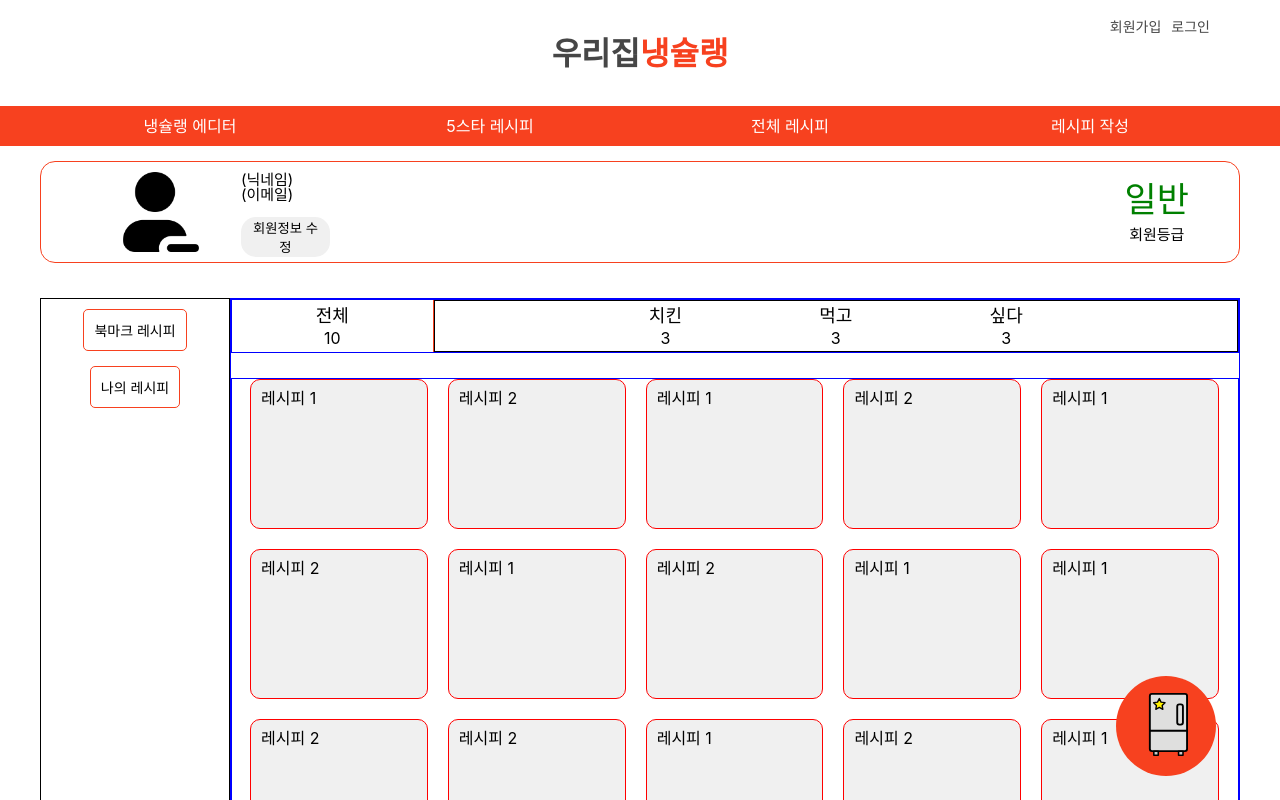
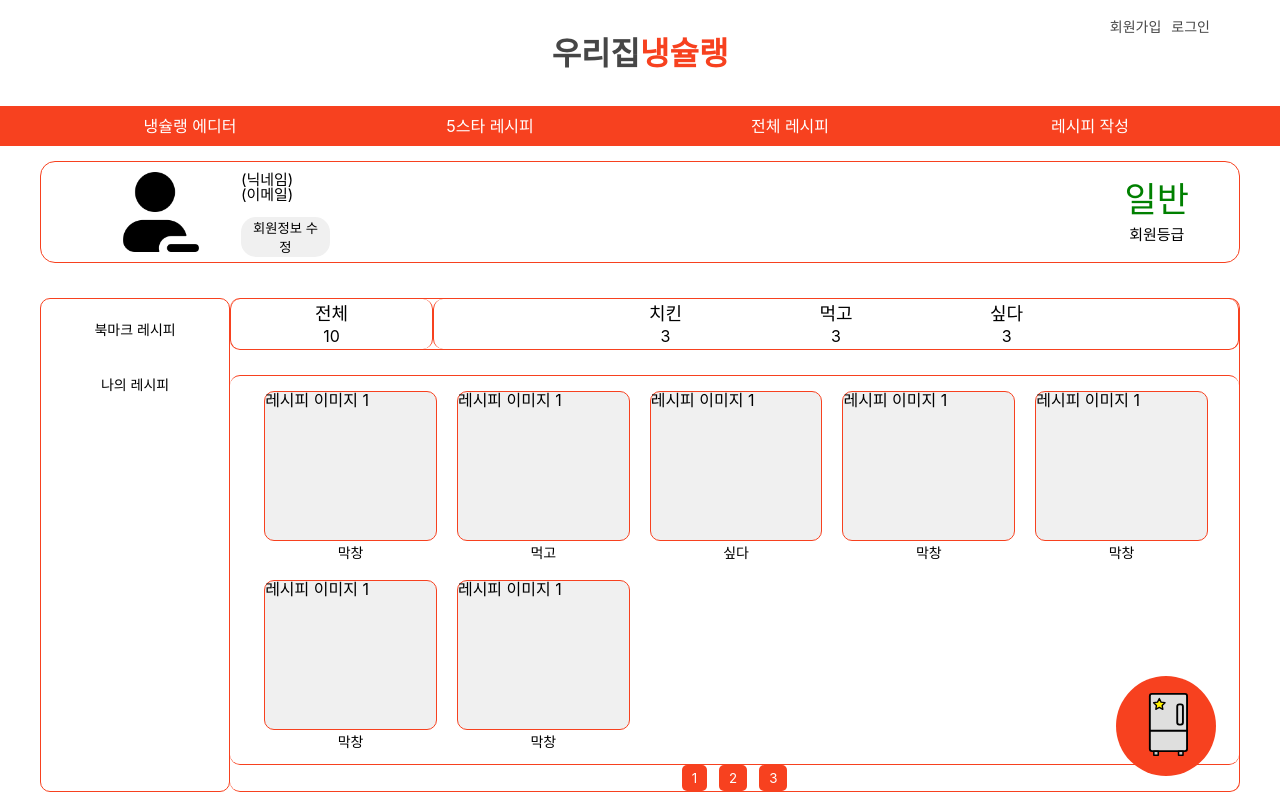
Before and after one commit to helloleesul/our-home-michelin, a React (Create React App) app: page /mypage in a window 1280 px wide. Shown: the top 800 px of the page. Built offline with nearby package versions, Linux system fonts and the light colour scheme; no server answers.

Commit message:
feat: 마이페이지 퍼블리싱중

```diff
--- a/src/pages/MyPage.js
+++ b/src/pages/MyPage.js
@@ -25,6 +25,10 @@ function MyPage(props) {
       }
     })();
   }, []);
+  const hanldeImg = () => {
+    alert("dlalwlzmfflr");
+    //여기서 이미지를 파일에서 선택해서 넣게하고싶어
+  };
   return (
     <>
       <PortalModal handleShowModal={showModal} size={"35%"}>
@@ -32,7 +36,11 @@ function MyPage(props) {
       </PortalModal>
       <S.Container>
         <S.UserContainer>
-          <S.ProfileImg src={BasicProfileImg} alt="프로필 이미지" />
+          <S.ProfileImg
+            onClick={hanldeImg}
+            src={BasicProfileImg}
+            alt="프로필 이미지"
+          />
           <S.InfoContainer>
             <S.Text>{nickname}(닉네임)</S.Text>
             <S.Text>{userEmail} (이메일)</S.Text>
@@ -72,25 +80,38 @@ function MyPage(props) {
             </S.menuCount>
           </S.countContainer>
           <S.RecipeList>
-            <S.RecipeCard>레시피 1</S.RecipeCard>
-            <S.RecipeCard>레시피 2</S.RecipeCard>
-            <S.RecipeCard>레시피 1</S.RecipeCard>
-            <S.RecipeCard>레시피 2</S.RecipeCard>
-            <S.RecipeCard>레시피 1</S.RecipeCard>
-            <S.RecipeCard>레시피 2</S.RecipeCard>
-            <S.RecipeCard>레시피 1</S.RecipeCard>
-            <S.RecipeCard>레시피 2</S.RecipeCard>
-            <S.RecipeCard>레시피 1</S.RecipeCard>
-            <S.RecipeCard>레시피 1</S.RecipeCard>
-            <S.RecipeCard>레시피 2</S.RecipeCard>
-            <S.RecipeCard>레시피 2</S.RecipeCard>
-            <S.RecipeCard>레시피 1</S.RecipeCard>
-            <S.RecipeCard>레시피 2</S.RecipeCard>
-            <S.RecipeCard>레시피 1</S.RecipeCard>
-            <S.RecipeCard>레시피 1</S.RecipeCard>
+            <S.RecipeItemBox>
+              <S.RecipeCard>레시피 이미지 1</S.RecipeCard>
+              <S.RecipeText>막창</S.RecipeText>
+            </S.RecipeItemBox>
+            <S.RecipeItemBox>
+              <S.RecipeCard>레시피 이미지 1</S.RecipeCard>
+              <S.RecipeText>먹고</S.RecipeText>
+            </S.RecipeItemBox>
+            <S.RecipeItemBox>
+              <S.RecipeCard>레시피 이미지 1</S.RecipeCard>
+              <S.RecipeText>싶다</S.RecipeText>
+            </S.RecipeItemBox>{" "}
+            <S.RecipeItemBox>
+              <S.RecipeCard>레시피 이미지 1</S.RecipeCard>
+              <S.RecipeText>막창</S.RecipeText>
+            </S.RecipeItemBox>{" "}
+            <S.RecipeItemBox>
+              <S.RecipeCard>레시피 이미지 1</S.RecipeCard>
+              <S.RecipeText>막창</S.RecipeText>
+            </S.RecipeItemBox>{" "}
+            <S.RecipeItemBox>
+              <S.RecipeCard>레시피 이미지 1</S.RecipeCard>
+              <S.RecipeText>막창</S.RecipeText>
+            </S.RecipeItemBox>{" "}
+            <S.RecipeItemBox>
+              <S.RecipeCard>레시피 이미지 1</S.RecipeCard>
+              <S.RecipeText>막창</S.RecipeText>
+            </S.RecipeItemBox>
           </S.RecipeList>
-          {/* 페이지네이션을 위한 버튼들 */}
           <S.Pagination>
+            <S.PaginationButton>1</S.PaginationButton>
+            <S.PaginationButton>2</S.PaginationButton>
             <S.PaginationButton>3</S.PaginationButton>
           </S.Pagination>
         </S.RecipeContainer>
--- a/src/pages/MyPage.style.js
+++ b/src/pages/MyPage.style.js
@@ -73,30 +73,47 @@ export const TextContainer = styled.div`
 // 레시피 목록
 export const RecipeBoxContainer = styled.div`
   display: flex;
-  height: 800px;
+  flex-grow: 1;
+  border-radius: 10px;
 `;
 export const RecipeContainer = styled.div`
   width: 100%;
-  border: 1px solid blue;
+  border: 1px solid ${MAIN_THEME_COLOR[0]};
+  border-left: none;
+  border-radius: 10px;
 `;
 
 export const RecipeList = styled.div`
+  padding: 15px;
   display: flex;
   flex-wrap: wrap;
   gap: 20px;
-  border: 1px solid blue;
-  padding-left: 18px;
+  border: 1px solid ${MAIN_THEME_COLOR[0]};
+  padding-left: 34px;
+  border-radius: 10px;
+  border-left: none;
+  border-right: none;
+`;
+export const RecipeItemBox = styled.div`
+  width: calc(18%);
+  display: flex;
+  flex-direction: column;
 `;
 
 export const RecipeCard = styled.div`
-  width: calc(18%);
   height: 150px;
-  border: 1px solid red;
-  padding: 10px;
+  width: 100%;
+  margin-bottom: 5px;
   border-radius: 10px;
   box-sizing: border-box;
   background-color: #f0f0f0;
+  border: 1px solid ${MAIN_THEME_COLOR[0]};
   cursor: pointer;
+`;
+export const RecipeText = styled.p`
+  text-align: center;
+  font-size: 14px;
+  overflow: auto;
 `;
 
 export const TabsContainer = styled.div`
@@ -105,24 +122,30 @@ export const TabsContainer = styled.div`
   align-items: center;
   flex-direction: column;
   gap: 15px;
-  border: 1px solid black;
+  border: 1px solid ${MAIN_THEME_COLOR[0]};
+  border-radius: 10px;
   width: 200px;
 `;
 
 export const TabButton = styled.button`
   padding: 10px;
   background-color: white;
-  border: 1px solid ${MAIN_THEME_COLOR[0]};
-  border-radius: 5px;
+  border-radius: 10px;
   margin: 0 10px;
   cursor: pointer;
   font-size: 14px;
+  border: none;
+  &:hover {
+    color: ${MAIN_THEME_COLOR[0]};
+  }
 `;
 
 export const countContainer = styled.div`
-  border: 1px solid blue;
+  border: 1px solid ${MAIN_THEME_COLOR[0]};
   margin-bottom: 25px;
+  border-radius: 10px;
   display: flex;
+  border-top: none;
 `;
 export const allCount = styled.div`
   width: 25%;
@@ -131,6 +154,8 @@ export const allCount = styled.div`
   justify-content: center;
   align-items: center;
   border-right: 1px solid ${MAIN_THEME_COLOR[0]};
+
+  border-radius: 10px;
 `;
 
 export const menuCount = styled.div`
@@ -140,13 +165,20 @@ export const menuCount = styled.div`
   justify-content: center;
   align-items: center;
   gap: 50px;
-  border: 1px solid black;
+  border: 1px solid ${MAIN_THEME_COLOR[0]};
+  border-radius: 10px;
+  border-top: none;
+  border-bottom: none;
+  border-right: none;
 `;
 
 export const conterTitleText = styled.p`
   font-size: 18px;
   padding-bottom: 5px;
   cursor: pointer;
+  &:hover {
+    color: ${MAIN_THEME_COLOR[0]};
+  }
 `;
 
 export const menuCountBox = styled.div`
@@ -154,6 +186,7 @@ export const menuCountBox = styled.div`
   display: flex;
   flex-direction: column;
   justify-content: center;
+
   align-items: center;
 `;
 
@@ -161,6 +194,7 @@ export const Pagination = styled.div`
   display: flex;
   justify-content: center;
   margin-top: 20px;
+  gap: 12px;
 `;
 
 export const PaginationButton = styled.button`
@@ -169,7 +203,7 @@ export const PaginationButton = styled.button`
   border: none;
   border-radius: 5px;
   padding: 5px 10px;
-  margin: 0 5px;
+  margin-top: -20px;
   cursor: pointer;
   &:hover {
     background-color: ${MAIN_THEME_COLOR[1]};
```
